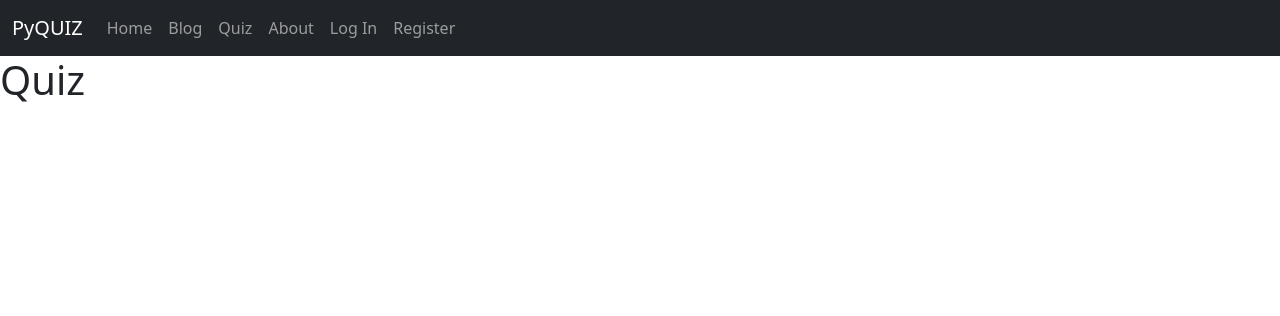
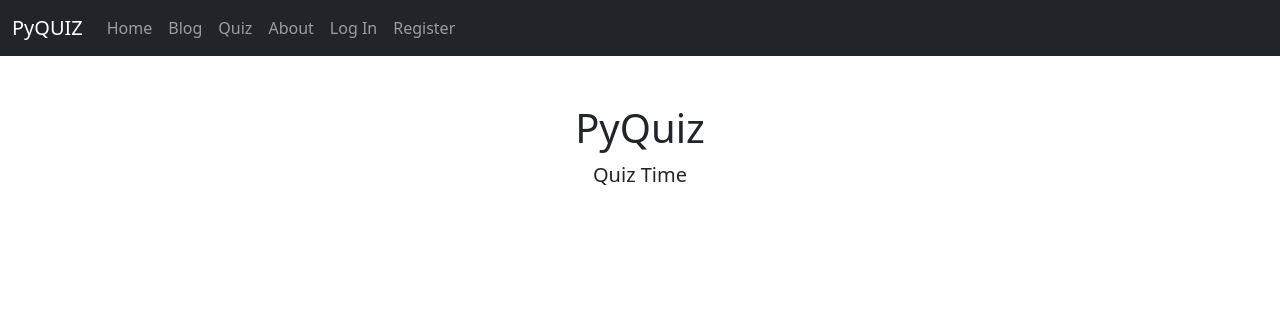
Before and after one commit to kghudgens/Study-Wise, a Django app: page /quiz/quiz/ in a window 1280 px wide. Shown: the top 316 px of the page. Run offline with Django 3.2, Linux system fonts and the light colour scheme; some libraries are stand-ins or nearby versions.

Commit message:
new header for the quiz page

```diff
--- a/pyquiz/quiz/templates/quiz/quiz.html
+++ b/pyquiz/quiz/templates/quiz/quiz.html
@@ -1,7 +1,12 @@
 {%extends "blog/base.html"%}
 
 {%block content%}
-<h1>
-    Quiz
-</h1>
-{%endblock content%}
+<!-- Intro to the quiz page -->
+<main class="container">
+    <div class="starter-template text-center py-5 px-3">
+      <h1>PyQuiz</h1>
+      <p class="lead">Quiz Time</p>
+    </div>
+
+
+  </main>{%endblock content%}
```
